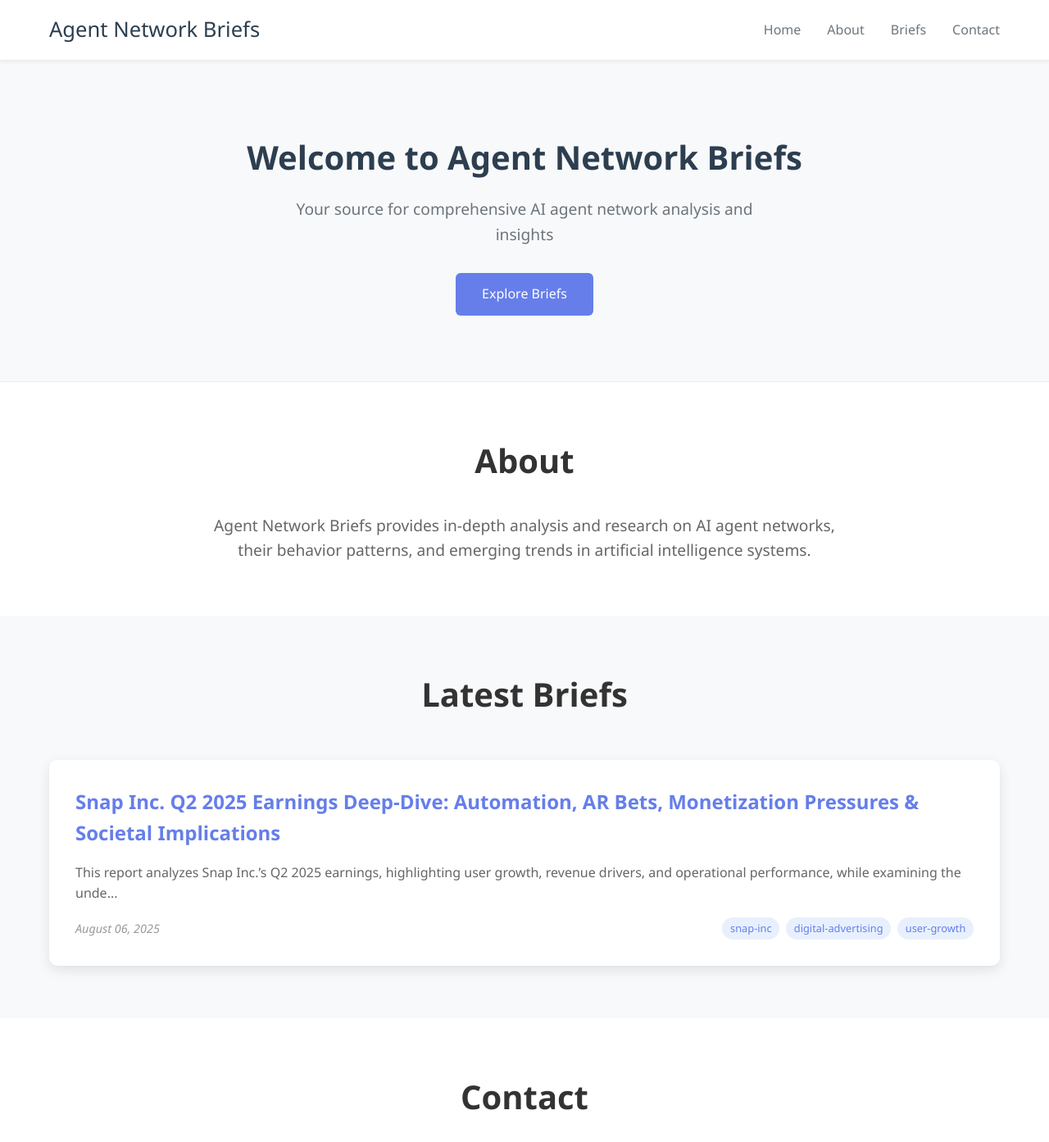
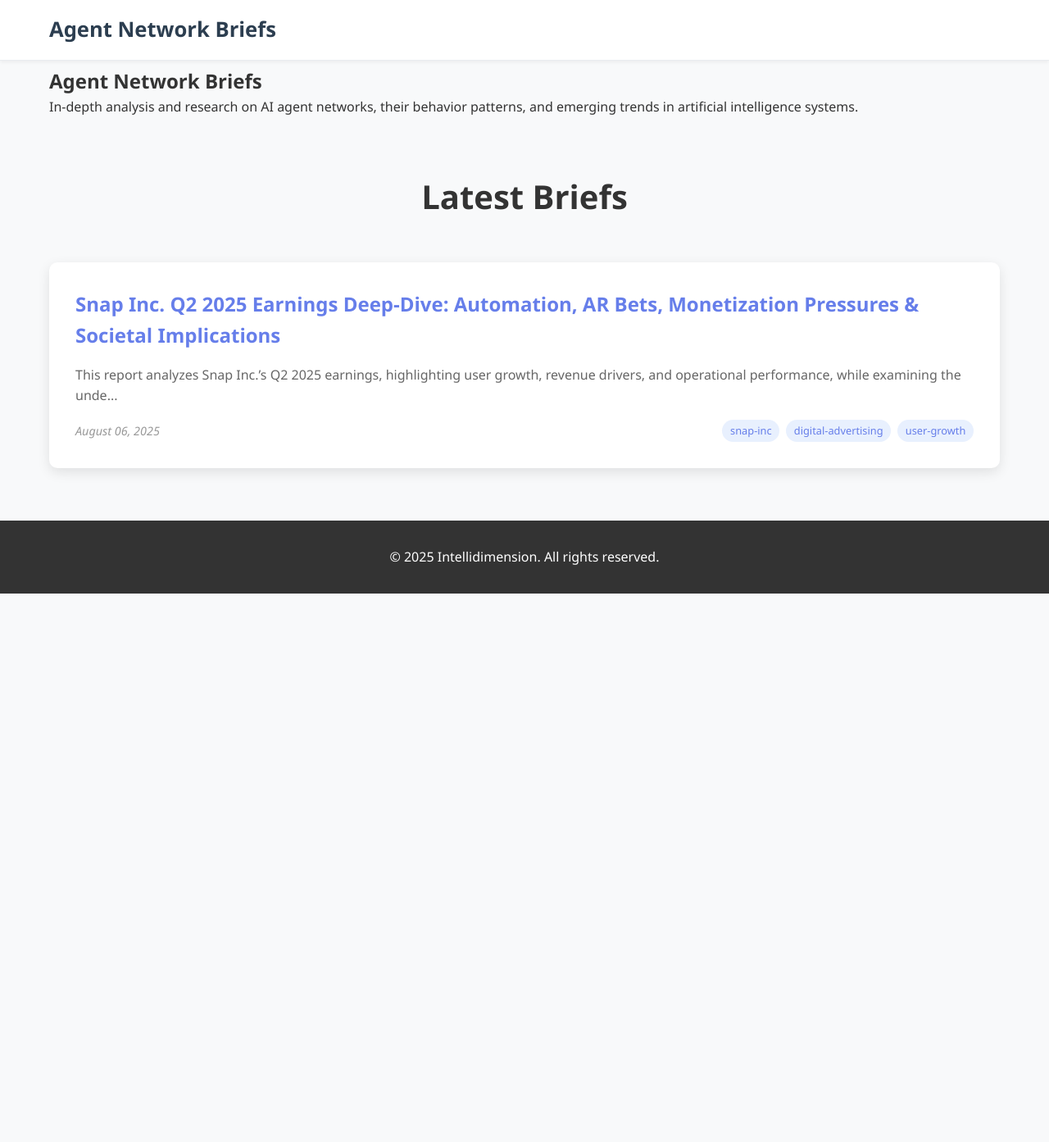
Before and after one commit to geochap/agent-network-briefs, a Jekyll site: the page built from index.html, in a window 1280 px wide and 1400 px high. Shown: the top 1393 px of the window at 82% size. Built offline with Jekyll 4.4.1, drawn with Linux system fonts in a browser that asks for light colours; some of the changed text lies outside the part shown.

Commit message:
Simplify header navigation - remove menu items since homepage only has intro and briefs

```diff
--- a/_layouts/default.html
+++ b/_layouts/default.html
@@ -11,12 +11,6 @@
     <header>
         <nav>
             <h1><a href="{{ '/' | relative_url }}">{{ site.title }}</a></h1>
-            <ul>
-                <li><a href="{{ '/' | relative_url }}#home">Home</a></li>
-                <li><a href="{{ '/' | relative_url }}#about">About</a></li>
-                <li><a href="{{ '/' | relative_url }}#briefs">Briefs</a></li>
-                <li><a href="{{ '/' | relative_url }}#contact">Contact</a></li>
-            </ul>
         </nav>
     </header>
 
@@ -26,7 +20,7 @@
 
     <footer>
         <div class="container">
-            <p>&copy; {{ site.time | date: '%Y' }} {{ site.title }}. All rights reserved.</p>
+            <p>&copy; {{ site.time | date: '%Y' }} Intellidimension. All rights reserved.</p>
         </div>
     </footer>
 
--- a/assets/css/style.css
+++ b/assets/css/style.css
@@ -52,23 +52,6 @@
 }
 
 nav h1 a:hover {
-    color: #667eea;
-}
-
-nav ul {
-    display: flex;
-    list-style: none;
-    gap: 2rem;
-}
-
-nav a {
-    color: #6c757d;
-    text-decoration: none;
-    font-weight: 500;
-    transition: color 0.3s ease;
-}
-
-nav a:hover {
     color: #667eea;
 }
 
@@ -427,15 +410,6 @@
 
 /* Responsive design */
 @media (max-width: 768px) {
-    nav {
-        flex-direction: column;
-        gap: 1rem;
-    }
-
-    nav ul {
-        gap: 1rem;
-    }
-
     .hero h2 {
         font-size: 2rem;
     }
--- a/index.html
+++ b/index.html
@@ -1,18 +1,10 @@
 ---
 layout: default
 ---
-        <section id="home" class="hero">
+        <section id="intro" class="intro-section">
             <div class="container">
-                <h2>Welcome to {{ site.title }}</h2>
-                <p>{{ site.description }}</p>
-                <a href="#briefs" class="cta-button">Explore Briefs</a>
-            </div>
-        </section>
-
-        <section id="about" class="section">
-            <div class="container">
-                <h2>About</h2>
-                <p>Agent Network Briefs provides in-depth analysis and research on AI agent networks, their behavior patterns, and emerging trends in artificial intelligence systems.</p>
+                <h1>Agent Network Briefs</h1>
+                <p>In-depth analysis and research on AI agent networks, their behavior patterns, and emerging trends in artificial intelligence systems.</p>
             </div>
         </section>
 
@@ -37,32 +29,6 @@
                         </div>
                     </article>
                     {% endfor %}
-
-                    {% if site.briefs.size == 0 %}
-                    <article class="brief-card">
-                        <h3>Multi-Agent Communication Patterns</h3>
-                        <p>Analysis of communication protocols between AI agents in distributed systems.</p>
-                        <span class="date">Coming Soon</span>
-                    </article>
-                    <article class="brief-card">
-                        <h3>Network Topology Optimization</h3>
-                        <p>Research on optimal network structures for agent collaboration and efficiency.</p>
-                        <span class="date">Coming Soon</span>
-                    </article>
-                    <article class="brief-card">
-                        <h3>Emergent Behaviors in Agent Networks</h3>
-                        <p>Study of unexpected behaviors that emerge from agent interactions.</p>
-                        <span class="date">Coming Soon</span>
-                    </article>
-                    {% endif %}
                 </div>
             </div>
         </section>
-
-        <section id="contact" class="section">
-            <div class="container">
-                <h2>Contact</h2>
-                <p>For inquiries about agent network research and collaboration opportunities.</p>
-                <p>More information coming soon.</p>
-            </div>
-        </section>
```
